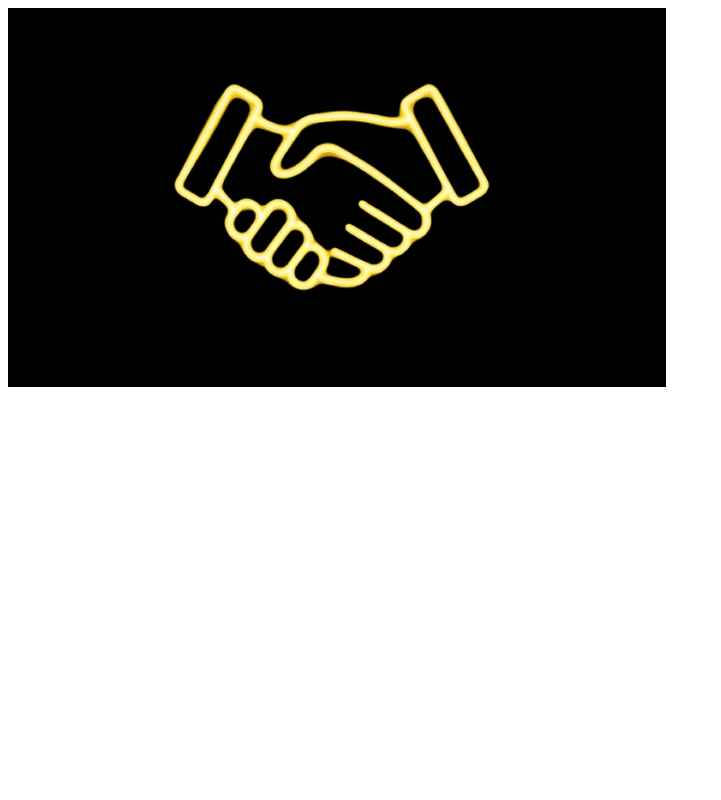
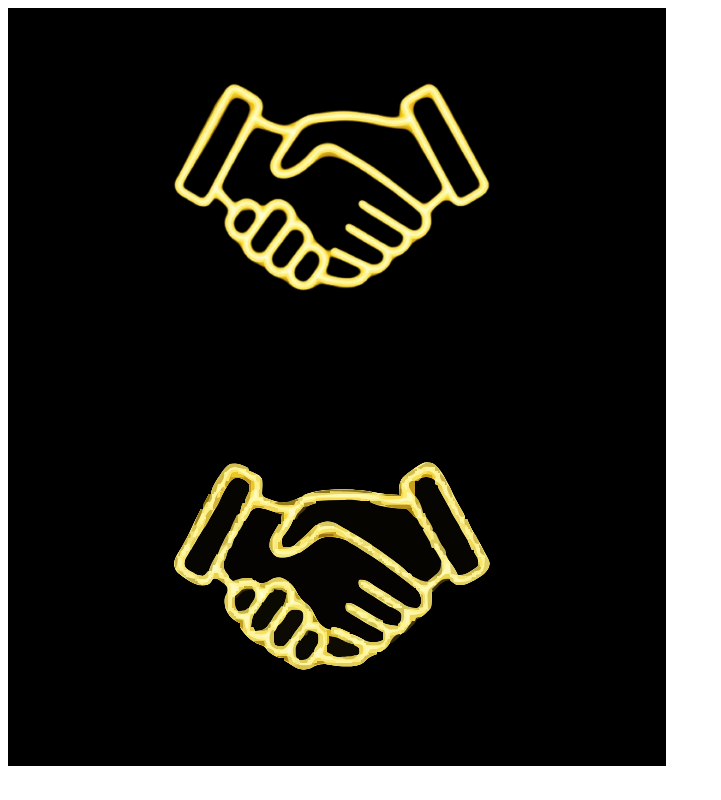
Before and after one commit to code-hamster-rohit1008/image_repo, a plain HTML site: page index.html in a window 1280 px wide. Shown: the whole page, without its empty margins (0-721 px from the left). Drawn offline with Linux system fonts and the light colour scheme.

Commit message:
Add SVG logo image to index.html

```diff
--- a/index.html
+++ b/index.html
@@ -1,5 +1,6 @@
 <html>
   <body>
     <img src="./logo.png">
+    <img src="./logo.svg">
   </body>
 </html>
```
